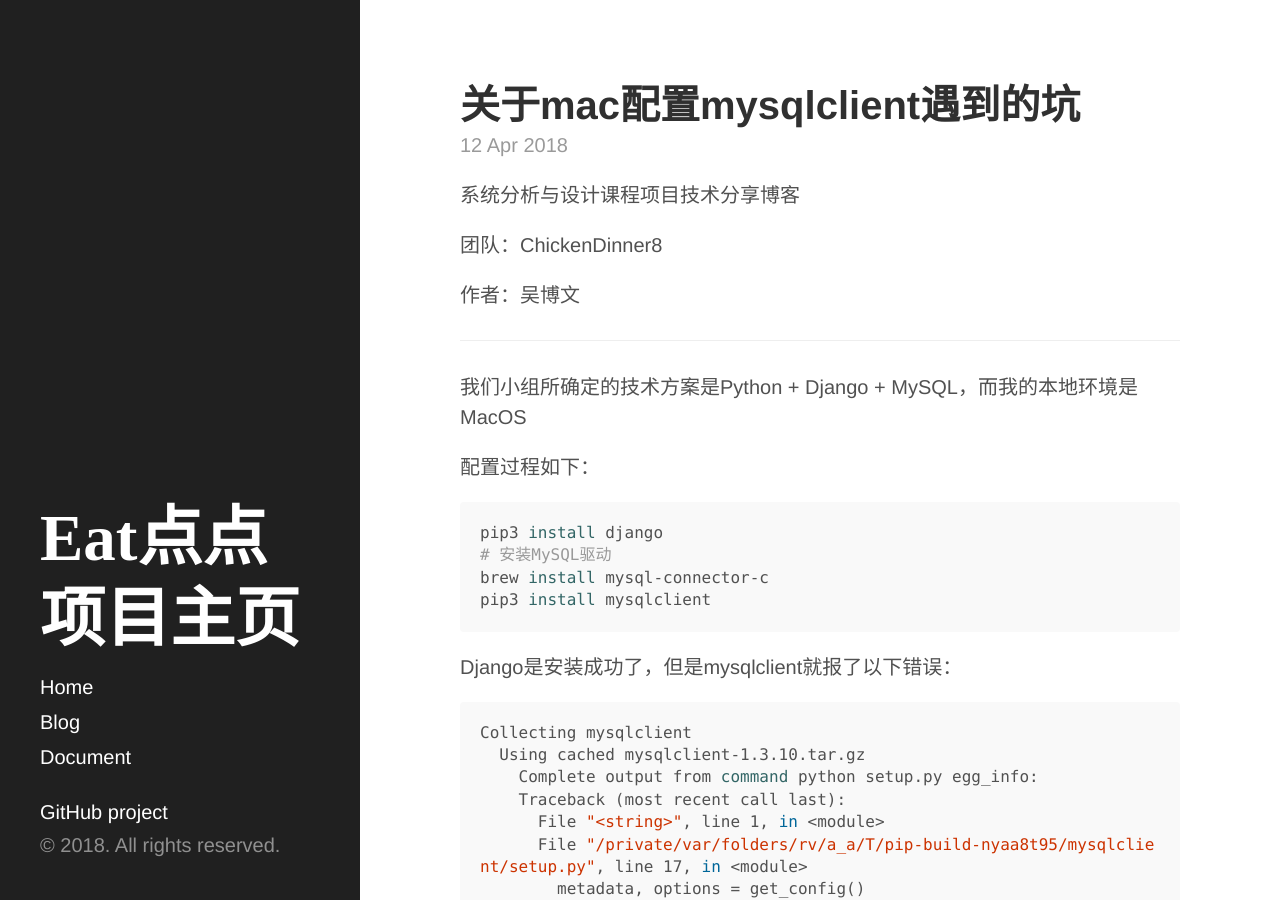
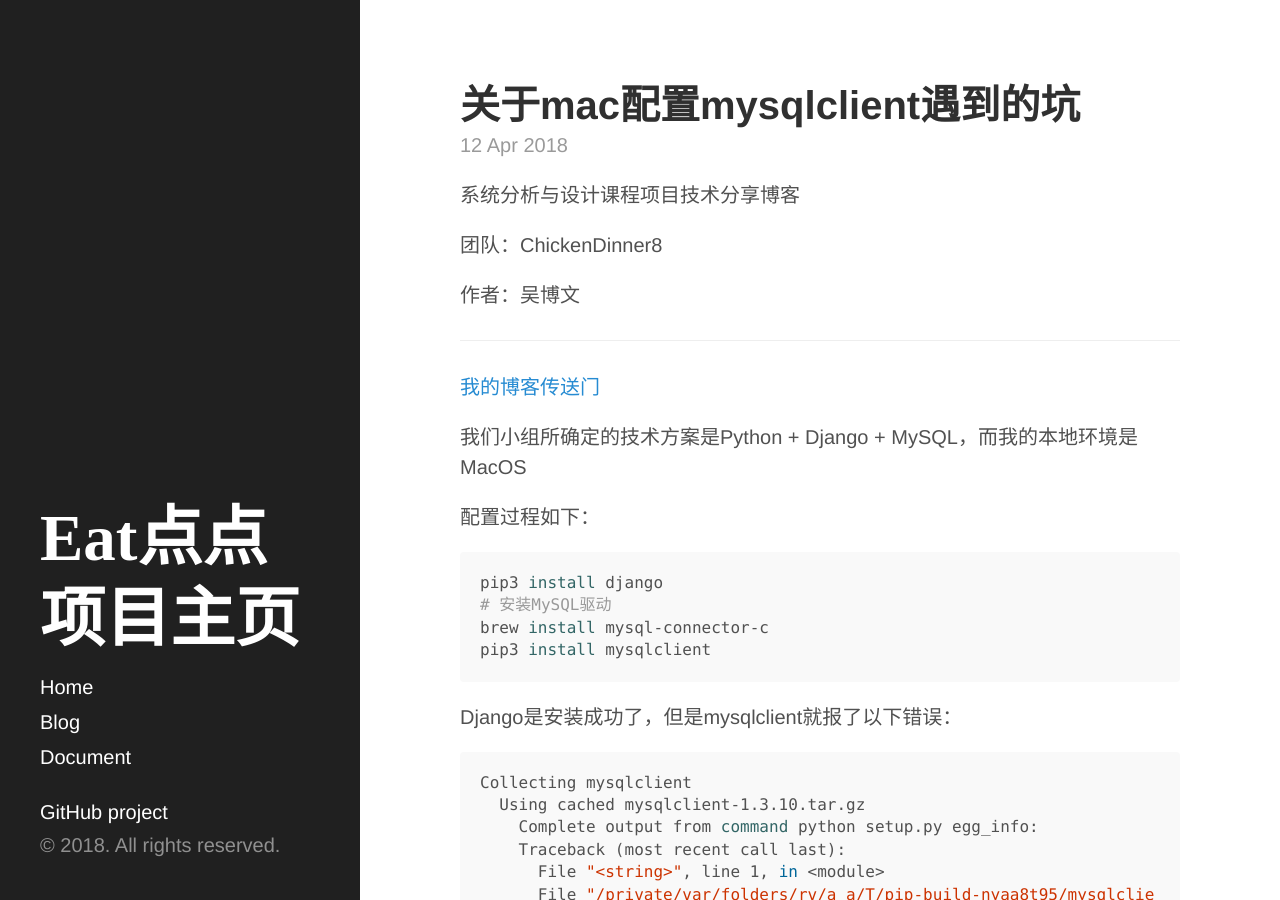
Before and after one commit to ChickenDinner8/ChickenDinner8.github.io, a Jekyll site: the page built from _posts/2018-04-12-关于Mac配置MySQLClient遇到的坑.md, in a window 1280 px wide and 900 px high. Built offline with Jekyll 4.4.1, drawn with Linux system fonts in a browser that asks for light colours; our own code applies the rules of GitHub Pages for plain Markdown files.

Commit message:
添加传送门

```diff
--- a/_posts/2018-04-12-关于Mac配置MySQLClient遇到的坑.md
+++ b/_posts/2018-04-12-关于Mac配置MySQLClient遇到的坑.md
@@ -6,7 +6,7 @@
 
 ---
 
-
+[我的博客传送门](https://bowenwu1.github.io/2018/04/12/%E5%85%B3%E4%BA%8EMac%E9%85%8D%E7%BD%AEMySQLClient%E9%81%87%E5%88%B0%E7%9A%84%E5%9D%91/)
 
 我们小组所确定的技术方案是Python + Django + MySQL，而我的本地环境是MacOS
 
```
